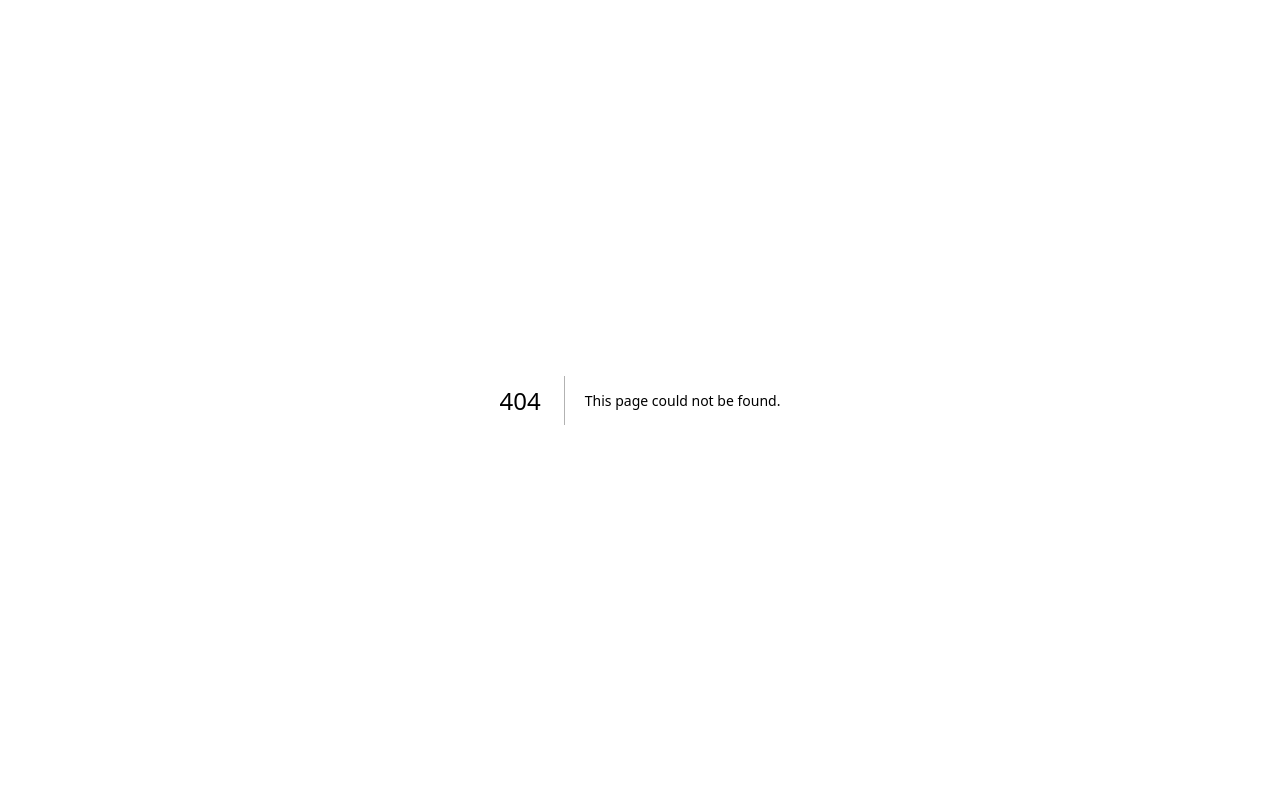
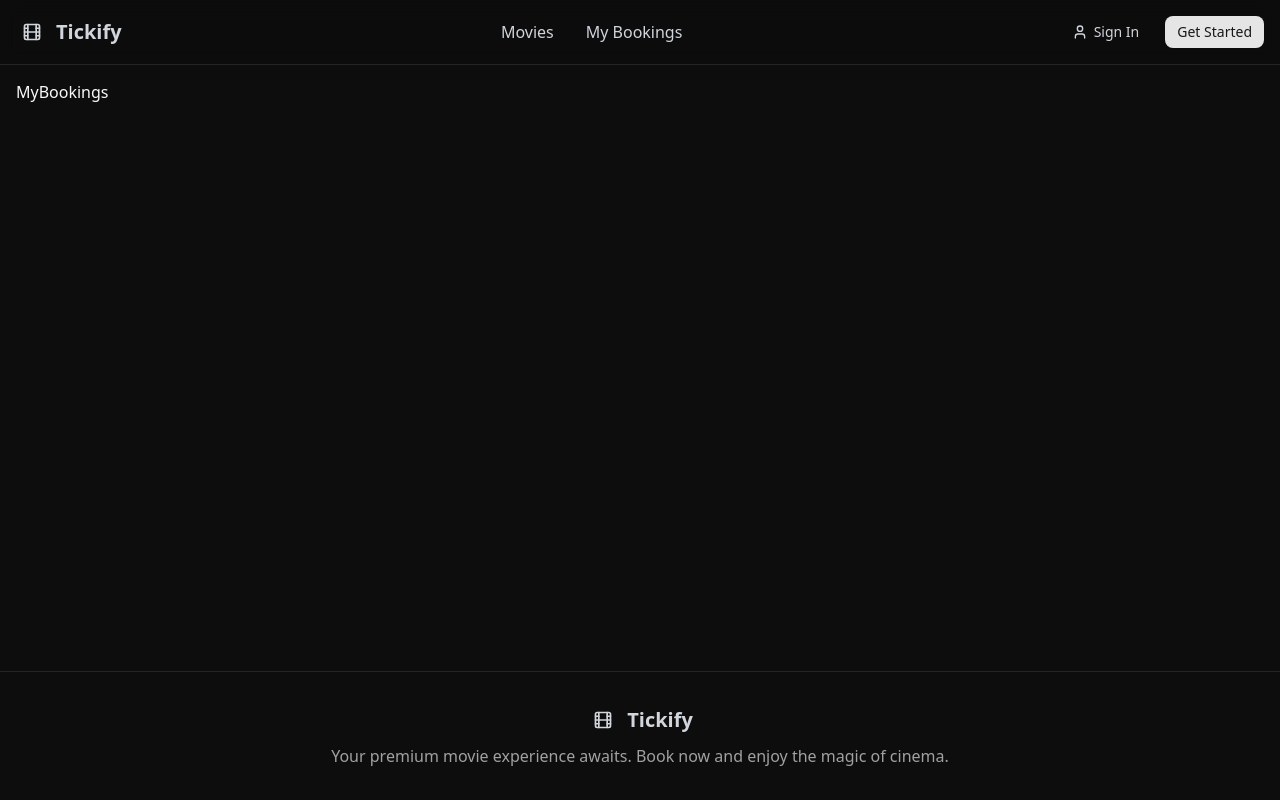
Before and after one commit to anikrit/tickify-web-app, a Next.js app: page /my-bookings in a window 1280 px wide. Before the commit this address had no page. Built offline with nearby package versions, Linux system fonts and the light colour scheme.

Commit message:
feat: my bookings placeholder page

```diff
--- /dev/null
+++ b/app/(main)/my-bookings/page.tsx
@@ -0,0 +1,3 @@
+export default function MyBookingsPage() {
+  return <>MyBookings</>;
+}
```
